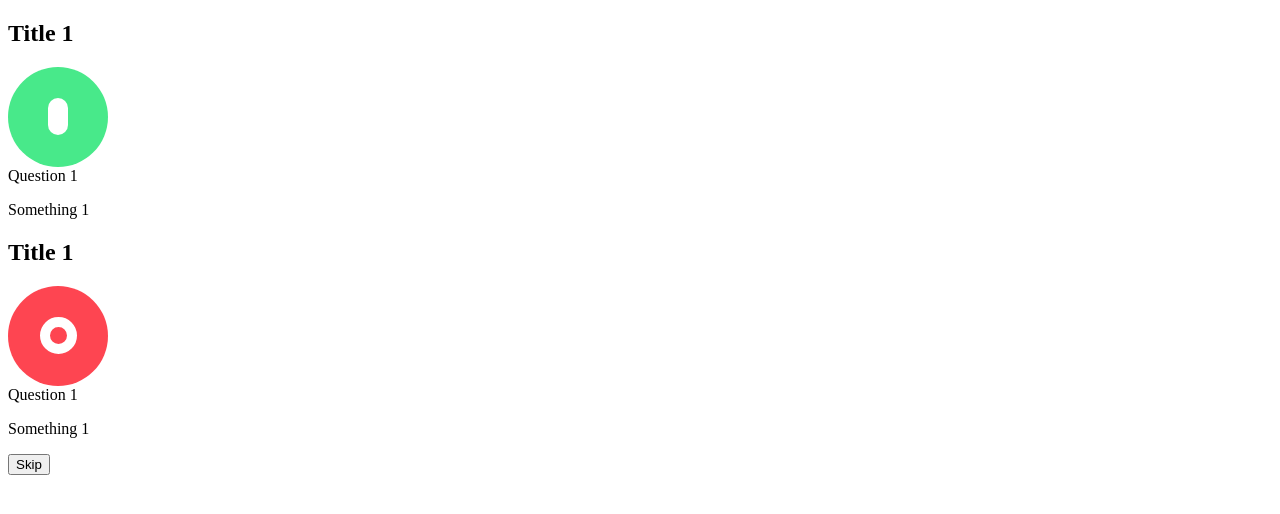
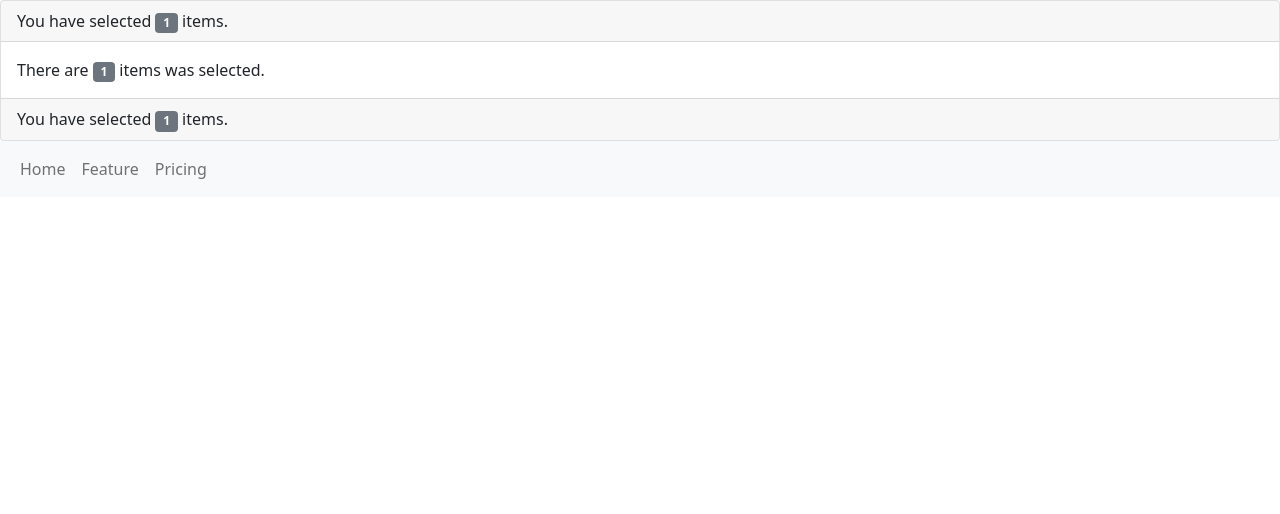
Before and after one commit to GraviDezucy/angular100days, an Angular app: page / in a window 1280 px wide. Shown: the top 514 px of the page. Built offline with nearby package versions, Linux system fonts and the light colour scheme.

Commit message:
ngTemplate/ngContainer

```diff
--- a/src/app/app.component.html
+++ b/src/app/app.component.html
@@ -1,12 +1,25 @@
-<app-toogle #toogleComp [(checked)]="questions.question1">
-  <h2 class="header">Title 1</h2>
-  <span>Question 1</span>
-  <p>Something 1</p>
-</app-toogle>
+<div class="card">
+  <div class="card-header">
+    You have selected
+    <ng-container [ngTemplateOutlet]="tmpl"></ng-container> items.
+  </div>
+  <div class="card-body">
+    There are <ng-container [ngTemplateOutlet]="tmpl"></ng-container> items was
+    selected.
+  </div>
+  <div class="card-footer">
+    You have selected
+    <ng-container [ngTemplateOutlet]="tmpl"></ng-container> items.
+  </div>
+</div>
 
-<app-toogle #toogleComp [(checked)]="questions.question2">
-  <h2 class="header">Title 1</h2>
-  <span>Question 1</span>
-  <p>Something 1</p>
-  <button>Skip</button>
-</app-toogle>
+<ng-template #tmpl>
+  <span class="badge bg-secondary">{{ counter }}</span>
+</ng-template>
+
+<ng-template #linkTemplate let-l>{{ l }}</ng-template>
+
+<app-tabs-component
+  [navs]="navs"
+  [linkTemplate]="linkTemplate"
+></app-tabs-component>
--- a/src/app/app.component.ts
+++ b/src/app/app.component.ts
@@ -12,6 +12,7 @@ import { CommonModule } from '@angular/common';
 import { ProgressBarComponent } from './progress-bar/progress-bar.component';
 import { AuthorListComponent } from './author-list/author-list.component';
 import { ToogleComponent } from './toogle/toogle.component';
+import { TabsComponentComponent } from './tabs-component/tabs-component.component';
 
 @Component({
   selector: 'app-root',
@@ -24,13 +25,12 @@ import { ToogleComponent } from './toogle/toogle.component';
     ProgressBarComponent,
     AuthorListComponent,
     ToogleComponent,
+    TabsComponentComponent,
   ],
   templateUrl: './app.component.html',
   styleUrl: './app.component.css',
 })
 export class AppComponent {
-  questions = {
-    question1: true,
-    question2: false,
-  };
+  counter = 1;
+  navs = ['Home', 'Feature', 'Pricing'];
 }
--- /dev/null
+++ b/src/app/tabs-component/tabs-component.component.ts
@@ -0,0 +1,38 @@
+import { CommonModule } from '@angular/common';
+import { Component, Input, TemplateRef } from '@angular/core';
+
+@Component({
+  selector: 'app-tabs-component',
+  standalone: true,
+  imports: [CommonModule],
+  template: `
+    <nav class="navbar navbar-expand-lg navbar-light bg-light">
+      <div class="container-fluid">
+        <div class="collapse navbar-collapse" id="navbarNavDropdown">
+          <ul class="navbar-nav">
+            <li *ngFor="let link of navs" class="nav-item">
+              <a class="nav-link">
+                <ng-container *ngIf="linkTemplate; else noTemplate">
+                  <ng-container
+                    *ngTemplateOutlet="
+                      linkTemplate;
+                      context: { $implicit: link }
+                    "
+                  ></ng-container>
+                </ng-container>
+                <ng-template #noTemplate>
+                  {{ link }}
+                </ng-template>
+              </a>
+            </li>
+          </ul>
+        </div>
+      </div>
+    </nav>
+  `,
+  styleUrl: './tabs-component.component.css',
+})
+export class TabsComponentComponent {
+  @Input() navs!: string[];
+  @Input() linkTemplate!: TemplateRef<any>;
+}
--- a/src/index.html
+++ b/src/index.html
@@ -1,11 +1,17 @@
-<!doctype html>
+<!DOCTYPE html>
 <html lang="en">
   <head>
-  <meta charset="utf-8">
+    <meta charset="utf-8" />
     <title>Angular100day</title>
-  <base href="/">
-  <meta name="viewport" content="width=device-width, initial-scale=1">
-  <link rel="icon" type="image/x-icon" href="favicon.ico">
+    <base href="/" />
+    <meta name="viewport" content="width=device-width, initial-scale=1" />
+    <link rel="icon" type="image/x-icon" href="favicon.ico" />
+    <link
+      href="https://cdn.jsdelivr.net/npm/bootstrap@5.0.2/dist/css/bootstrap.min.css"
+      rel="stylesheet"
+      integrity="sha384-EVSTQN3/azprG1Anm3QDgpJLIm9Nao0Yz1ztcQTwFspd3yD65VohhpuuCOmLASjC"
+      crossorigin="anonymous"
+    />
   </head>
   <body>
     <app-root></app-root>
```
Also changed, not shown: src/app/tabs-component/tabs-component.component.css (added). Lines whose indentation alone changed are shown as unchanged.
